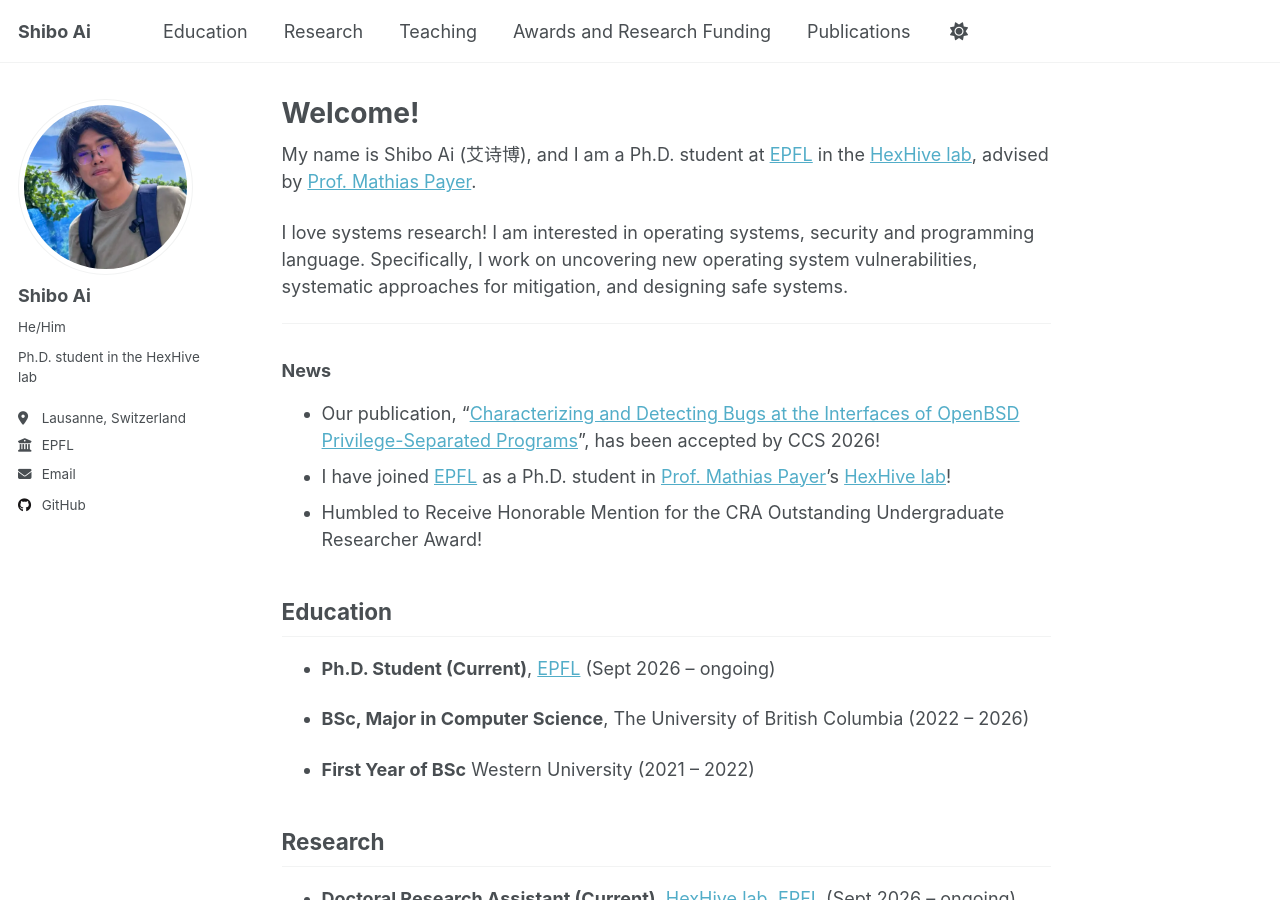
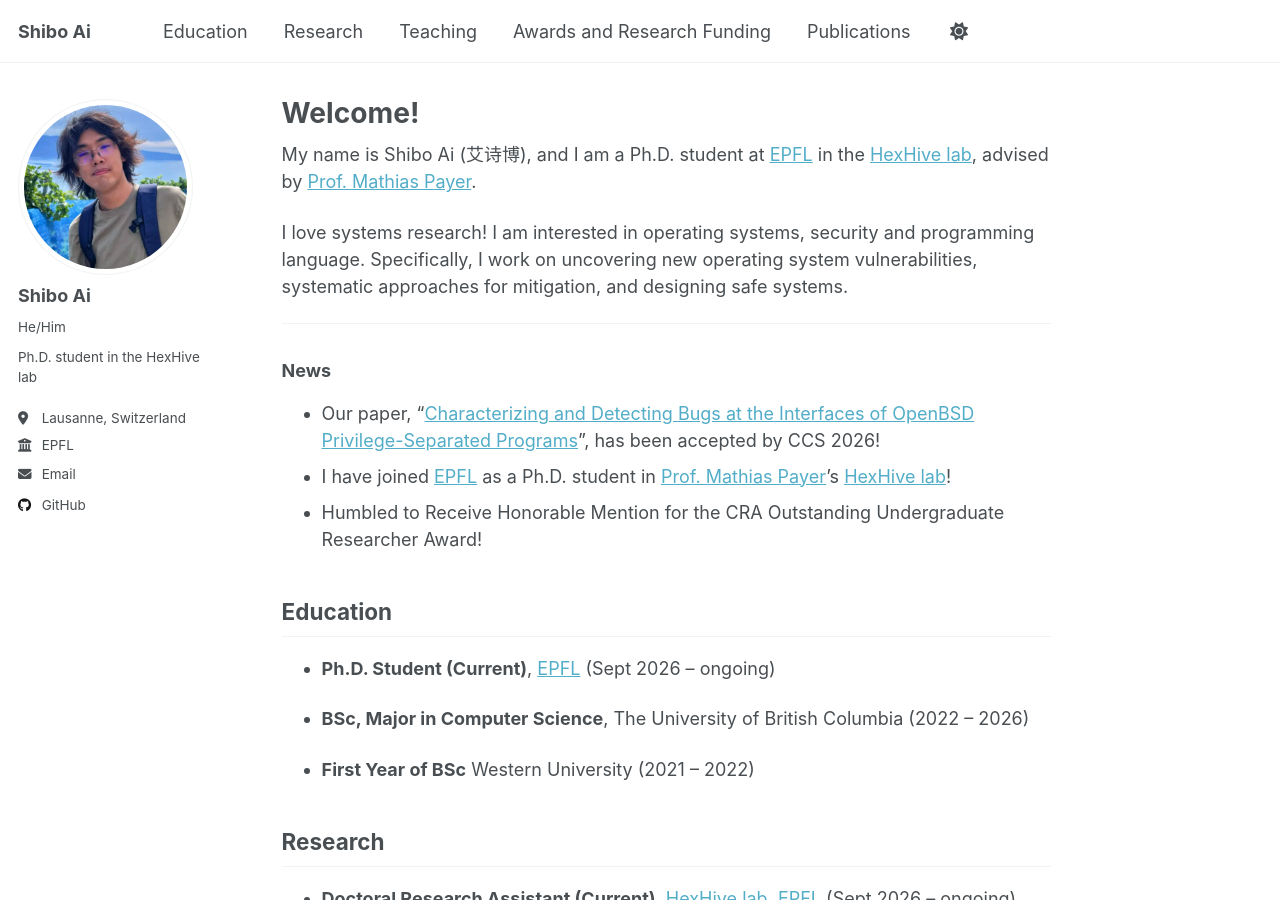
Before and after one commit to AiShibo/aishibo.github.io, a Jekyll site: the page built from _pages/about.md, in a window 1280 px wide and 900 px high. Built offline with Jekyll 4.4.1, drawn with Linux system fonts in a browser that asks for light colours; a script that is not in the unit is left out.

Commit message:
Refresh stylesheet caches and refine paper acceptance news

```diff
--- a/_includes/head.html
+++ b/_includes/head.html
@@ -16,6 +16,6 @@
 </script>
 
 <!-- For all browsers -->
-<link rel="stylesheet" href="{{ '/assets/css/main.css' | relative_url }}">
+<link rel="stylesheet" href="{{ '/assets/css/main.css' | relative_url }}?v={{ site.time | date: '%s' }}">
 
 <meta http-equiv="cleartype" content="on">
--- a/_pages/about.md
+++ b/_pages/about.md
@@ -15,7 +15,7 @@ I love systems research! I am interested in operating systems, security and prog
 ---
 
 ### News
-- Our publication, "[Characterizing and Detecting Bugs at the Interfaces of OpenBSD Privilege-Separated Programs](/publications/)", has been accepted by CCS 2026!
+- Our paper, "[Characterizing and Detecting Bugs at the Interfaces of OpenBSD Privilege-Separated Programs](/publications/)", has been accepted by CCS 2026!
 - I have joined [EPFL](https://www.epfl.ch/) as a Ph.D. student in [Prof. Mathias Payer](https://nebelwelt.net/)'s [HexHive lab](https://hexhive.epfl.ch/)!
 - Humbled to Receive Honorable Mention for the CRA Outstanding Undergraduate Researcher Award!
 
```
